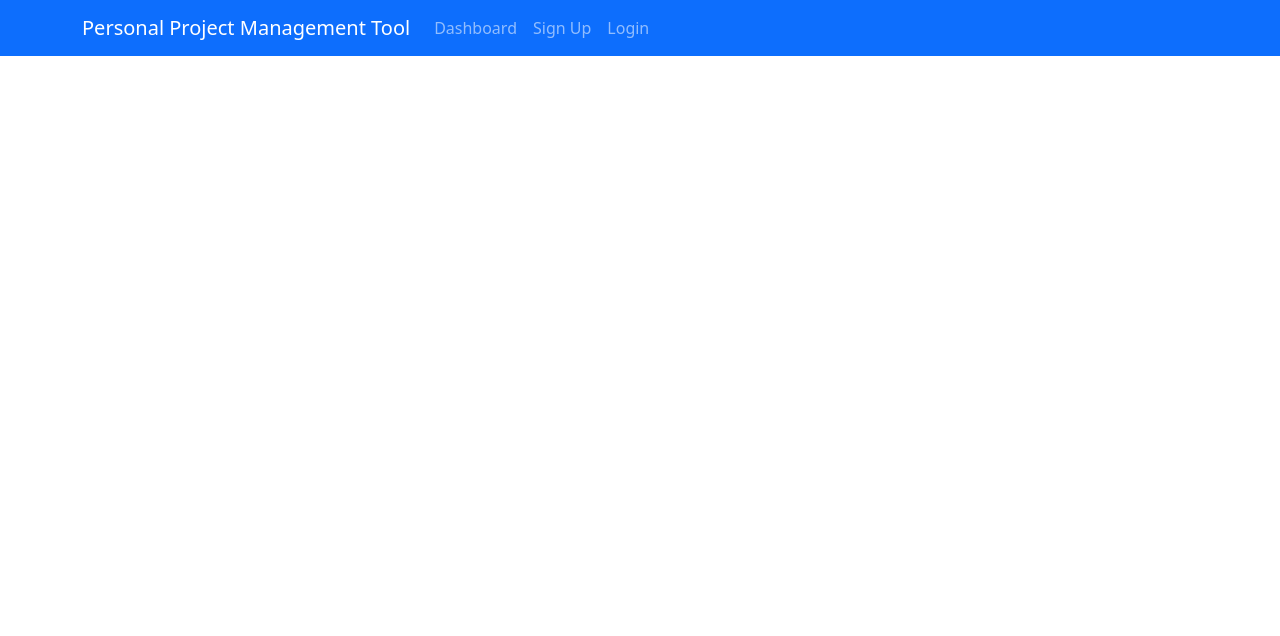
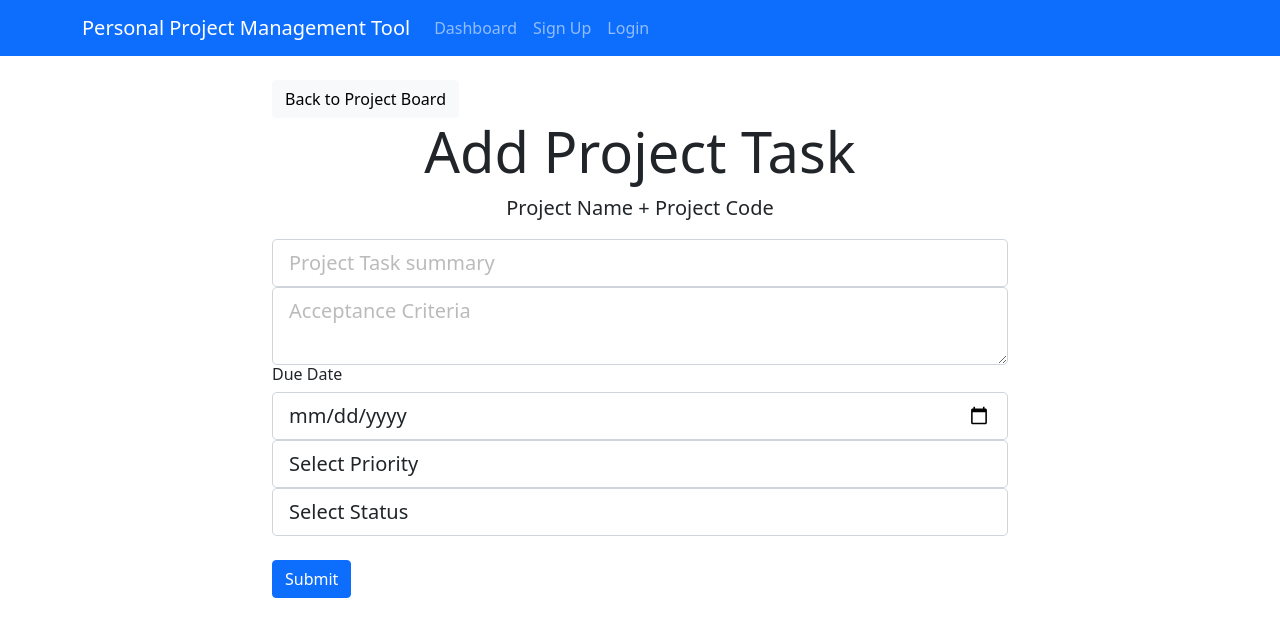
Before and after one commit to ZhianMai/AgileintPPMTool, a React (Create React App) app in the folder ppmtool-react-client/: page /addProjectTask/1 in a window 1280 px wide. Shown: the top 636 px of the page. Built offline with nearby package versions, Linux system fonts and the light colour scheme.

Commit message:
React project board

```diff
--- a/ppmtool-react-client/src/App.js
+++ b/ppmtool-react-client/src/App.js
@@ -7,6 +7,8 @@
 import { Provider } from "react-redux";
 import store from "./store";
 import UpdateProject from "./components/Project/UpdateProject";
+import ProjectBoard from "./components/ProjectBoard/ProjectBoard";
+import AddProjectTask from "./components/ProjectBoard/ProjectTask/AddProjectTask";
 
 function App() {
   return (
@@ -21,6 +23,8 @@
           <Route exact path="/dashboard" component={Dashboard} />
           <Route exact path="/addProject" component={AddProject} />
           <Route exact path="/updateProject/:id" component={UpdateProject} />
+          <Route exact path="/projectBoard/:id" component={ProjectBoard} />
+          <Route exact path="/addProjectTask/:id" component={AddProjectTask} />
         </div>
       </Router>
     </Provider>
--- a/ppmtool-react-client/src/actions/projectActions.js
+++ b/ppmtool-react-client/src/actions/projectActions.js
@@ -3,7 +3,8 @@
 
 export const createProject = (project, history) => async (dispatch) => {
   try {
-    const res = await axios.post("/api/project", project);
+    // const res = await axios.post("/api/project", project);
+    await axios.post("/api/project", project);
     history.push("/dashboard");
     dispatch({
       type: GET_ERRORS,
--- a/ppmtool-react-client/src/actions/types.js
+++ b/ppmtool-react-client/src/actions/types.js
@@ -3,3 +3,8 @@
 export const GET_PROJECTS = "GET_PROJECTS";
 export const GET_PROJECT = "GET_PROJECT";
 export const DELETE_PROJECT = "DELETE_PROJECT";
+
+// Types for BACKLOG ACTIONS
+export const GET_BACKLOG = "GET_BACKLOG";
+export const GET_PROJECT_TASK = "GET_PROJECT_TASK";
+export const DELETE_PROJECT_TASK = "DELETE_PROJECT_TASK";
--- a/ppmtool-react-client/src/components/Project/ProjectItem.js
+++ b/ppmtool-react-client/src/components/Project/ProjectItem.js
@@ -26,14 +26,14 @@
               </div>
               <div className="col-md-4 d-none d-lg-block">
                 <ul className="list-group">
-                  <a href="#">
+                  <Link to={`/projectBoard/${project.projectIdentifier}`}>
                     <li className="list-group-item board">
                       <i className="fa fa-flag-checkered pr-1">
                         {" "}
                         Project Board
                       </i>
                     </li>
-                  </a>
+                  </Link>
                   <Link to={`/updateProject/${project.projectIdentifier}`}>
                     <li className="list-group-item update">
                       <i className="fa fa-edit pr-1"> Update Project Info</i>
--- /dev/null
+++ b/ppmtool-react-client/src/components/ProjectBoard/ProjectBoard.js
@@ -0,0 +1,72 @@
+import React, { Component } from "react";
+import { Link } from "react-router-dom";
+
+class ProjectBoard extends Component {
+  render() {
+    const { id } = this.props.match.params;
+    return (
+      <div className="container">
+        <Link to={`/addProjectTask/${id}`} className="btn btn-primary mb-3">
+          <i className="fas fa-plus-circle"> Create Project Task</i>
+        </Link>
+        <br />
+        <hr />
+        {/*!-- Backlog STARTS HERE -->*/}
+        <div className="container">
+          <div className="row">
+            <div className="col-md-4">
+              <div className="card text-center mb-2">
+                <div className="card-header bg-secondary text-white">
+                  <h3>TO DO</h3>
+                </div>
+              </div>
+
+              {/*!-- SAMPLE PROJECT TASK STARTS HERE -->*/}
+              <div className="card mb-1 bg-light">
+                <div className="card-header text-primary">
+                  ID: projectSequence -- Priority: priorityString
+                </div>
+                <div className="card-body bg-light">
+                  <h5 className="card-title">project_task.summary</h5>
+                  <p className="card-text text-truncate ">
+                    project_task.acceptanceCriteria
+                  </p>
+                  <a href="" className="btn btn-primary">
+                    View / Update
+                  </a>
+
+                  <button className="btn btn-danger ml-4">Delete</button>
+                </div>
+              </div>
+
+              {/*<!-- SAMPLE PROJECT TASK ENDS HERE -->*/}
+            </div>
+            <div className="col-md-4">
+              <div className="card text-center mb-2">
+                <div className="card-header bg-primary text-white">
+                  <h3>In Progress</h3>
+                </div>
+              </div>
+              {/*<!-- SAMPLE PROJECT TASK STARTS HERE -->*/}
+              {/*<!-- SAMPLE PROJECT TASK ENDS HERE -->*/}
+            </div>
+            <div className="col-md-4">
+              <div className="card text-center mb-2">
+                <div className="card-header bg-success text-white">
+                  <h3>Done</h3>
+                </div>
+              </div>
+              {/*<!-- SAMPLE PROJECT TASK STARTS HERE -->*/}
+
+              {/*<!-- SAMPLE PROJECT TASK ENDS HERE -->*/}
+            </div>
+          </div>
+        </div>
+
+        {/*<!-- Backlog ENDS HERE -->*/}
+      </div>
+    );
+  }
+}
+
+export default ProjectBoard;
--- /dev/null
+++ b/ppmtool-react-client/src/components/ProjectBoard/ProjectTask/AddProjectTask.js
@@ -0,0 +1,79 @@
+import React, { Component } from "react";
+import { Link } from "react-router-dom";
+
+class AddProjectTask extends Component {
+  render() {
+    const { id } = this.props.match.params;
+
+    return (
+      <div className="add-PBI">
+        <div className="container">
+          <div className="row">
+            <div className="col-md-8 m-auto">
+              <Link to={`/projectBoard/${id}`} className="btn btn-light">
+                Back to Project Board
+              </Link>
+              <h4 className="display-4 text-center">Add Project Task</h4>
+              <p className="lead text-center">Project Name + Project Code</p>
+              <form>
+                <div className="form-group">
+                  <input
+                    type="text"
+                    className="form-control form-control-lg"
+                    name="summary"
+                    placeholder="Project Task summary"
+                  />
+                </div>
+                <div className="form-group">
+                  <textarea
+                    className="form-control form-control-lg"
+                    placeholder="Acceptance Criteria"
+                    name="acceptanceCriteria"
+                  ></textarea>
+                </div>
+                <h6>Due Date</h6>
+                <div className="form-group">
+                  <input
+                    type="date"
+                    className="form-control form-control-lg"
+                    name="dueDate"
+                  />
+                </div>
+                <div className="form-group">
+                  <select
+                    className="form-control form-control-lg"
+                    name="priority"
+                  >
+                    <option value={0}>Select Priority</option>
+                    <option value={1}>High</option>
+                    <option value={2}>Medium</option>
+                    <option value={3}>Low</option>
+                  </select>
+                </div>
+
+                <div className="form-group">
+                  <select
+                    className="form-control form-control-lg"
+                    name="status"
+                  >
+                    <option value="">Select Status</option>
+                    <option value="TO_DO">TO DO</option>
+                    <option value="IN_PROGRESS">IN PROGRESS</option>
+                    <option value="DONE">DONE</option>
+                  </select>
+                </div>
+
+                <input
+                  type="submit"
+                  className="btn btn-primary btn-block mt-4"
+                />
+              </form>
+            </div>
+          </div>
+        </div>
+      </div>
+    );
+  }
+}
+
+export default AddProjectTask;
--- /dev/null
+++ b/ppmtool-react-client/src/reducers/backlogReducer.js
@@ -0,0 +1,34 @@
+import {
+  GET_BACKLOG,
+  GET_PROJECT_TASK,
+  DELETE_PROJECT_TASK,
+} from "../actions/types";
+
+const initialState = {
+  project_taskList: [],
+  project_task: {},
+};
+
+export default function (state = initialState, action) {
+  switch (action.type) {
+    case GET_BACKLOG:
+      return {
+        ...state,
+        project_taskList: action.payload,
+      };
+
+    case GET_PROJECT_TASK:
+      return {
+        ...state,
+        project_task: action.payload,
+      };
+
+    case DELETE_PROJECT_TASK:
+      return {
+        ...state,
+      };
+
+    default:
+      return state;
+  }
+}
--- a/ppmtool-react-client/src/reducers/index.js
+++ b/ppmtool-react-client/src/reducers/index.js
@@ -1,4 +1,5 @@
 import { combineReducers } from "redux";
+import backlogReducer from "./backlogReducer";
 import errorReducer from "./errorReducer";
 import projectReducer from "./projectReducer";
 
@@ -6,4 +7,5 @@
   /* All reducers */
   errors: errorReducer,
   projectData: projectReducer,
+  backlog: backlogReducer
 });
```
Also changed, not shown: ppmtool-react-client/src/components/ProjectBoard/Backlog.js (added), ppmtool-react-client/src/components/ProjectBoard/ProjectTask/ProjectTask.js (added), ppmtool-react-client/src/components/ProjectBoard/ProjectTask/UpdateProjectTask.js (added), 1 other file (tests, documents, lock files or other folders).
